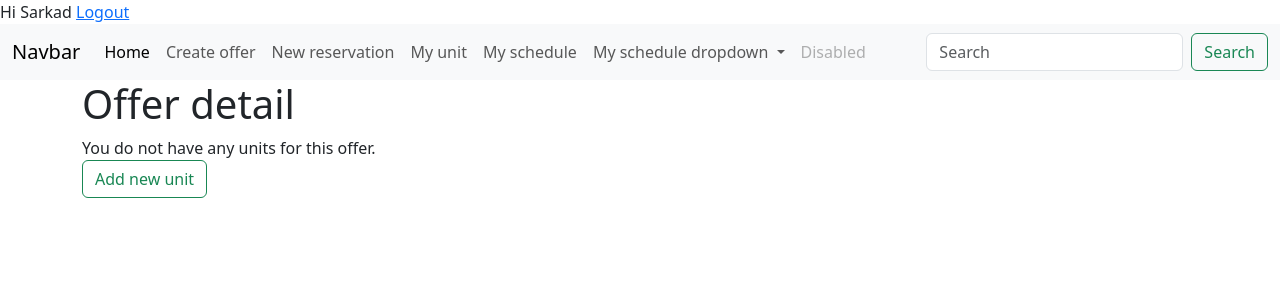
After one commit to sarkadol/quickreserve, a Django app: page /offer_detail/2 in a window 1280 px wide. The commit adds this page. Shown: the top 300 px of the page. Run offline with Django 4.2, Linux system fonts and the light colour scheme; a user stored in the database is signed in; data comes from the database, SQL or seed files in the repository; both versions use the stored data as it was after the commit; some libraries are stand-ins or nearby versions.

Commit message:
from new pc, unit edit, unit tables, offer detail

```diff
--- a/base/forms.py
+++ b/base/forms.py
@@ -39,3 +39,12 @@ class OfferForm(ModelForm):
                 'min': datetime.now().date(),
                 'value': (datetime.now() + timedelta(days=365)).date()})  # now + 1 year
         }
+
+class UnitForm(ModelForm):
+    class Meta:
+        model=models.Unit
+        exclude = ['belongs_to_offer','created_at'] #limiting the fields if that are displayed
+        widgets = {
+            'additional_time': widgets.DateInput(attrs={
+                'type': 'time'}) # there must be time-duration picker, not time-picker
+        }
--- a/base/models.py
+++ b/base/models.py
@@ -39,14 +39,17 @@ class Unit(models.Model):
     #unit_id = models.IntegerField(primary_key=True)
     unit_name = models.CharField(max_length=50)
     unit_description = models.CharField(max_length=1000, null=True, blank=True)
-    unit_capacity = models.IntegerField()
+    unit_capacity = models.IntegerField(default=1)
     max_simultneous_reservations = models.IntegerField(default=1)
-    additional_time = models.DateField(null=True, blank=True)
+    additional_time = models.DurationField(null=True, blank=True)
     max_count_of_units = models.IntegerField()
+    created_at = models.DateTimeField(default=timezone.now)
 
     belongs_to_offer = models.ForeignKey(Offer, on_delete=models.CASCADE)
     unit_pricing = models.ForeignKey(Pricing, on_delete=models.CASCADE,null=True)
     # offer_user = models.ForeignKey(User, on_delete=models.CASCADE)
+    def __str__(self):
+        return self.unit_name #rewrites Unit object (x) to its name in admin panel
 
 class Reservation(models.Model):
     reservation_from = models.DateTimeField()
--- a/base/urls.py
+++ b/base/urls.py
@@ -4,9 +4,16 @@ from . import views
 urlpatterns = [
     path('',views.manager_home, name='manager_home' ),
     path('create_offer',views.create_offer, name='create_offer' ),
+    path('create_unit',views.create_unit, name='create_unit' ),
+    path('create_unit/<int:offer_id>/', views.create_unit, name='create_unit'),
+    path('edit_unit', views.edit_unit, name='edit_unit'),
+    path('edit_unit/<int:offer_id>/<int:unit_id>/', views.edit_unit, name='edit_unit'),
     path('manager_home',views.manager_home, name='manager_home' ),
     path('new_reservation',views.new_reservation, name='new_reservation' ),
     path('my_schedule',views.my_schedule, name='my_schedule' ),
+    path('offer_detail/<int:offer_id>',views.offer_detail, name='offer_detail' ),
+
+
 
     path('',include('users.urls'))
 ]
--- a/base/views.py
+++ b/base/views.py
@@ -1,10 +1,10 @@
-from django.shortcuts import render, redirect
+from django.shortcuts import render, redirect,get_object_or_404
 from django.http import HttpResponse
 from . import models, forms
 from datetime import datetime
 from django.contrib import messages
 from django.contrib.auth.decorators import login_required
-from .models import Offer
+from .models import Offer, Unit
 
 @login_required # If a user is not logged in, Django will redirect them to the login page.
 def manager_home(request):
@@ -13,7 +13,8 @@ def manager_home(request):
     users = models.User.objects.all()
     offers = Offer.objects.filter(manager_of_this_offer=request.user)
     form = forms.ReservationForm()
-    return render(request,'manager_home.html',context={'Users':users,'form':form, 'offers':offers})
+    units = Unit.objects.all()
+    return render(request,'manager_home.html',context={'Users':users,'form':form, 'offers':offers,'units':units})
 # v templatu je promenna Users, která má data z users
 
 @login_required
@@ -39,6 +40,7 @@ def create_offer(request):
             messages.success(request, success_message)
 
             return redirect('manager_home')  # Redirect to a success page after saving
+
         else:
             error_message = "Something went wrong."
             messages.error(request, error_message)
@@ -71,3 +73,63 @@ def new_reservation(request):
 @login_required
 def my_schedule(request):
     return render(request,'my_schedule.html')
+
+@login_required
+def create_unit(request, offer_id=None):
+    form = forms.UnitForm()
+    current_offer = get_object_or_404(Offer, pk=offer_id)
+    current_offer_name = current_offer.offer_name
+
+    if request.method == 'POST':
+        form = forms.UnitForm(request.POST)
+        if form.is_valid():
+            unit = form.save(commit=False) # should not be saved to the database immediately
+            unit.belongs_to_offer = current_offer
+
+            unit.save() # Save the offer to the database
+            success_message = f"Unit '{unit.unit_name}' successfully created."
+            messages.success(request, success_message)
+
+            return redirect('/manager_home')  # Redirect to a success page after saving
+        else:
+            error_message = "Something went wrong."
+            messages.error(request, error_message)
+
+    return render(request,'create_unit.html',context={'form':form,'offer_id': offer_id,'offer_name': current_offer_name})
+
+@login_required
+def edit_unit(request, offer_id=None, unit_id=None):
+    current_offer = get_object_or_404(Offer, pk=offer_id)
+    current_offer_name = current_offer.offer_name
+    unit = get_object_or_404(Unit, pk=unit_id)
+    form = forms.UnitForm(instance=unit)
+
+
+    if request.method == 'POST':
+        form = forms.UnitForm(request.POST, instance=unit)
+        if form.is_valid():
+            unit = form.save(commit=False)
+            unit.belongs_to_offer = current_offer
+            unit.save()
+            success_message = f"Unit '{unit.unit_name}' successfully edited."
+            messages.success(request, success_message)
+
+            return redirect('/manager_home')  # Redirect to a success page after saving
+        else:
+            error_message = "Something went wrong."
+            messages.error(request, error_message)
+
+    return render(request,'edit_unit.html',context={'form':form,'offer_id': offer_id,'offer_name': current_offer_name,'unit_name':unit.unit_name})
+
+@login_required # If a user is not logged in, Django will redirect them to the login page.
+def offer_detail(request,offer_id=None):
+    if request.POST:
+        print("POSLANO")
+    #users = models.User.objects.all()
+    offers = Offer.objects.filter(manager_of_this_offer=request.user)
+    offer = get_object_or_404(Offer, pk=offer_id)
+
+    form = forms.ReservationForm(instance=offer)
+    units = Unit.objects.filter(belongs_to_offer=offer)
+
+    return render(request,'offer_detail.html',context={'form':form, 'offer_id': offer.id,'units':units})
--- a/quickreserve/settings.py
+++ b/quickreserve/settings.py
@@ -40,7 +40,7 @@ INSTALLED_APPS = [
     'users.apps.UsersConfig',
     'base.apps.BaseConfig',
     'crispy_forms',
-    "crispy_bootstrap5"
+    'crispy_bootstrap5'
 ]
 CRISPY_TEMPLATE_PACK = 'bootstrap5'
 LOGIN_URL = 'login'
--- a/templates/navbar.html
+++ b/templates/navbar.html
@@ -8,16 +8,19 @@
     <div class="collapse navbar-collapse" id="navbarSupportedContent">
       <ul class="navbar-nav me-auto mb-2 mb-lg-0">
         <li class="nav-item">
-          <a class="nav-link active" aria-current="page" href="manager_home">Home</a>
+          <a class="nav-link active" aria-current="page" href="/manager_home">Home</a>
         </li>
         <li class="nav-item">
-          <a class="nav-link" href="create_offer">Create offer</a>
+          <a class="nav-link" href="/create_offer">Create offer</a>
         </li>
         <li class="nav-item">
-          <a class="nav-link" href="new_reservation">New reservation</a>
+          <a class="nav-link" href="/new_reservation">New reservation</a>
         </li>
         <li class="nav-item">
-          <a class="nav-link" href="my_schedule">My schedule</a>
+          <a class="nav-link" href="/create_unit">My unit</a>
+        </li>
+        <li class="nav-item">
+          <a class="nav-link" href="/my_schedule">My schedule</a>
         </li>
         <li class="nav-item dropdown">
           <a class="nav-link dropdown-toggle" href="#" role="button" data-bs-toggle="dropdown" aria-expanded="false">
--- /dev/null
+++ b/templates/offer_detail.html
@@ -0,0 +1,46 @@
+{% extends 'main.html' %}
+{% load crispy_forms_tags %}
+{% block content %}
+
+<div class="container-md">
+    <h1> Offer detail </h1>
+
+    {% if units %}
+    <table class="table table-hover">
+        <thead>
+            <tr>
+                <th scope="col">#</th>
+                <th scope="col">Unit name</th>
+                <th scope="col">Offer</th>
+                <th scope="col">Max simultneous reservations</th>
+                <th scope="col">Additional time</th>
+                <th scope="col">Number of units</th>
+                <th scope="col">Created at</th>
+
+            </tr>
+        </thead>
+        <tbody>
+
+            {% for unit in units %}
+            <tr class="clickable-row" style="cursor: pointer;" title="Click to edit unit"
+                onclick="location.href='{% url 'edit_unit' unit.belongs_to_offer.id unit.id %}'">
+
+                <th scope="row">{{ forloop.counter }}</th>
+                <td>{{ unit.unit_name }} </td>
+                <td>{{ unit.belongs_to_offer }} </td>
+                <td>{{ unit.max_simultneous_reservations }} </td>
+                <td>{{ unit.additional_time }} </td>
+                <td>{{ unit.max_count_of_units }} </td>
+                <td>{{ unit.created_at }} </td>
+            </tr>
+            {% endfor %}
+        </tbody>
+    </table>
+    <a href="{% url 'create_offer' %}" class="btn btn-outline-success" id="addrow">Add new unit</a>
+    {% else %}
+    <p>You do not have any units for this offer.<br>
+        <a href="{% url 'create_offer' %}" class="btn btn-outline-success" id="addrow">Add new unit</a>
+    </p>
+    {% endif %}
+</div>
+{% endblock %}
```
Also changed, not shown: templates/create_unit.html (added, +13 -0 lines), templates/edit_unit.html (added, +13 -0 lines), templates/manager_home.html (+41 -1 lines), db.sqlite3.
